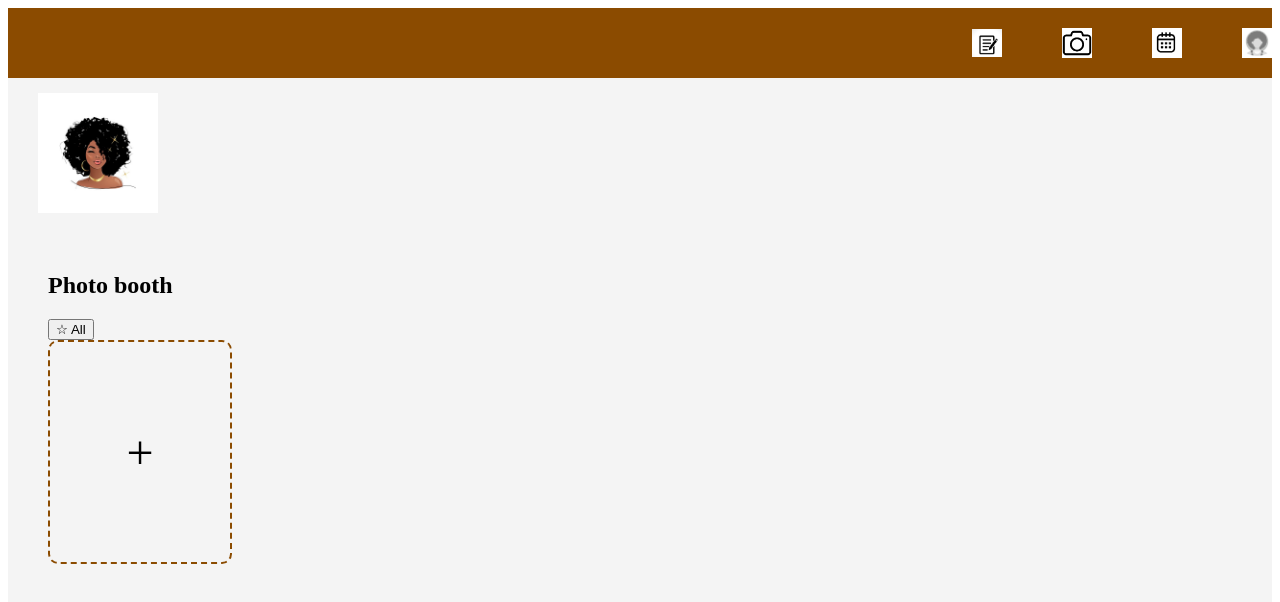
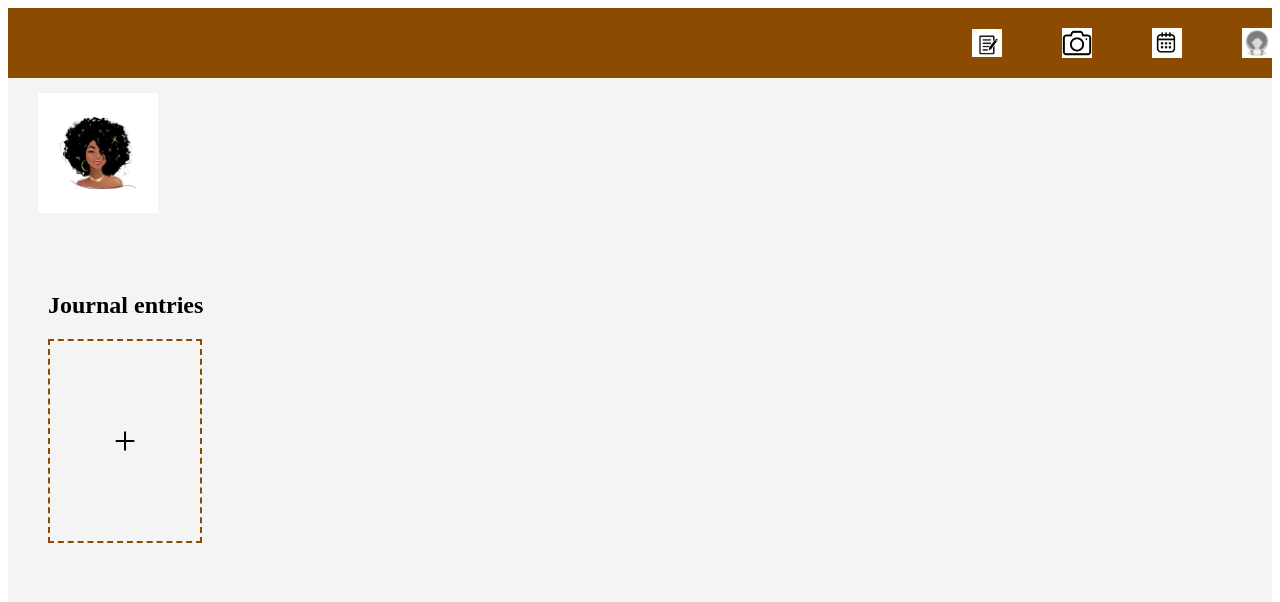
Before and after one commit to Mouniiira/CrownLog, a React (Create React App) app: page /journal in a window 1280 px wide. Shown: the top 602 px of the page. Built offline with nearby package versions, Linux system fonts and the light colour scheme.

Commit message:
Update Journal.js

```diff
--- a/src/pages/Journal.js
+++ b/src/pages/Journal.js
@@ -1,41 +1,44 @@
-import { useEffect, useMemo, useState } from "react";
-import { useNavigate } from "react-router-dom";
+import { useState, useEffect } from "react";
+import "./Journal.css";
+import EntryCard from "../components/EntryCard";
 import Header from "../components/Header";
 import LogoBar from "../components/LogoBar";
-import StylePreviewModal from "../components/StylePreviewModal";
+import EntryPreviewModal from "../components/EntryPreviewModal";
 import { useUser } from "../context/UserContext";
-import "./PhotoBooth.css";
 
-function PhotoBooth() {
-  const [styles, setStyles] = useState([]);
+function Journal() {
+  const [entries, setEntries] = useState([]);
   const [selected, setSelected] = useState(null);
-  const [favOnly, setFavOnly] = useState(false);
-  const navigate = useNavigate();
   const { user } = useUser();
 
   const STORAGE_KEY = user?.email
-    ? `photoStyles_${user.email}`
-    : "photoStyles_guest";
+    ? `journalEntries_${user.email}`
+    : "journalEntries_guest";
 
   useEffect(() => {
     if (!user?.email) return;
     const saved = JSON.parse(localStorage.getItem(STORAGE_KEY)) || [];
-    setStyles(saved);
+    setEntries(saved);
   }, [STORAGE_KEY, user]);
 
   useEffect(() => {
     if (!user?.email) return;
-    localStorage.setItem(STORAGE_KEY, JSON.stringify(styles));
-  }, [styles, STORAGE_KEY, user]);
+    localStorage.setItem(STORAGE_KEY, JSON.stringify(entries));
+  }, [entries, STORAGE_KEY, user]);
 
-  const visibleStyles = useMemo(() => {
-    return favOnly ? styles.filter((s) => s.fav) : styles;
-  }, [styles, favOnly]);
+  const addEntry = () => {
+    const newEntry = {
+      id: Date.now(),
+      title: "New Entry",
+      content: "",
+      date: new Date().toLocaleDateString(),
+    };
+    setEntries((prev) => [...prev, newEntry]);
+    setSelected(newEntry);
+  };
 
-  const goNew = () => navigate("/photo/new");
-
-  const deleteStyle = (id) => {
-    setStyles((prev) => prev.filter((s) => String(s.id) !== String(id)));
+  const deleteEntry = (id) => {
+    setEntries((prev) => prev.filter((e) => String(e.id) !== String(id)));
     setSelected(null);
   };
 
@@ -44,46 +47,28 @@ function PhotoBooth() {
       <Header />
       <LogoBar />
 
-      <div className="pb">
-        <div className="pb-top">
-          <h2 className="pb-title">Photo booth</h2>
+      <div className="journal">
+        <h2>Journal entries</h2>
 
-          <button
-            className={`pb-filter ${favOnly ? "on" : ""}`}
-            onClick={() => setFavOnly((v) => !v)}
-          >
-            {favOnly ? "★ Favourites" : "☆ All"}
-          </button>
-        </div>
-
-        <div className="pb-grid">
-          {visibleStyles.map((s) => (
-            <div key={s.id} className="pb-card" onClick={() => setSelected(s)}>
-              <div className="pb-thumb">
-                {s.gotImage ? (
-                  <img src={s.gotImage} alt="style" />
-                ) : (
-                  <div className="pb-empty">No photo</div>
-                )}
-              </div>
-              <div className="pb-meta">
-                <div className="pb-name">
-                  {s.name || "Untitled"}
-                  {s.fav ? <span className="pb-heart">♥</span> : null}
-                </div>
-                <div className="pb-sub">Times worn: {s.timesWorn ?? 0}</div>
-              </div>
-            </div>
+        <div className="entry-grid">
+          {entries.map((entry) => (
+            <EntryCard
+              key={entry.id}
+              entry={entry}
+              onClick={() => setSelected(entry)}
+            />
           ))}
 
-          <div className="pb-add" onClick={goNew}>+</div>
+          <div className="add-card" onClick={addEntry}>
+            +
+          </div>
         </div>
 
         {selected && (
-          <StylePreviewModal
-            style={selected}
+          <EntryPreviewModal
+            entry={selected}
             onClose={() => setSelected(null)}
-            onDelete={deleteStyle}
+            onDelete={deleteEntry}
           />
         )}
       </div>
@@ -91,4 +76,4 @@ function PhotoBooth() {
   );
 }
 
-export default PhotoBooth;
+export default Journal;
```
